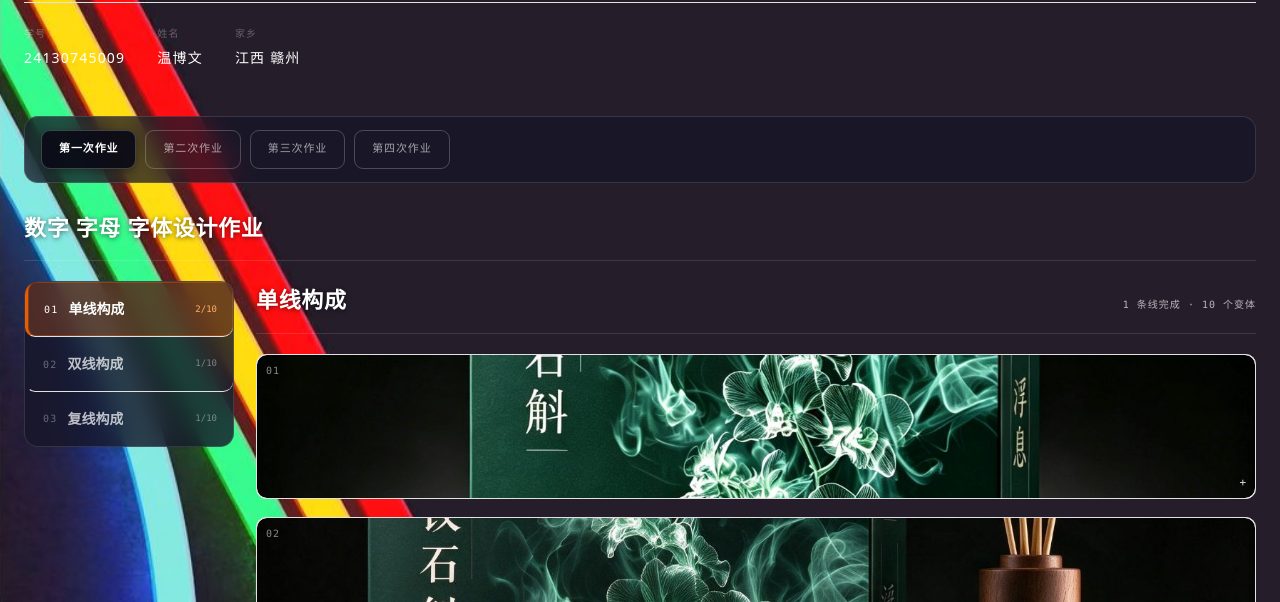
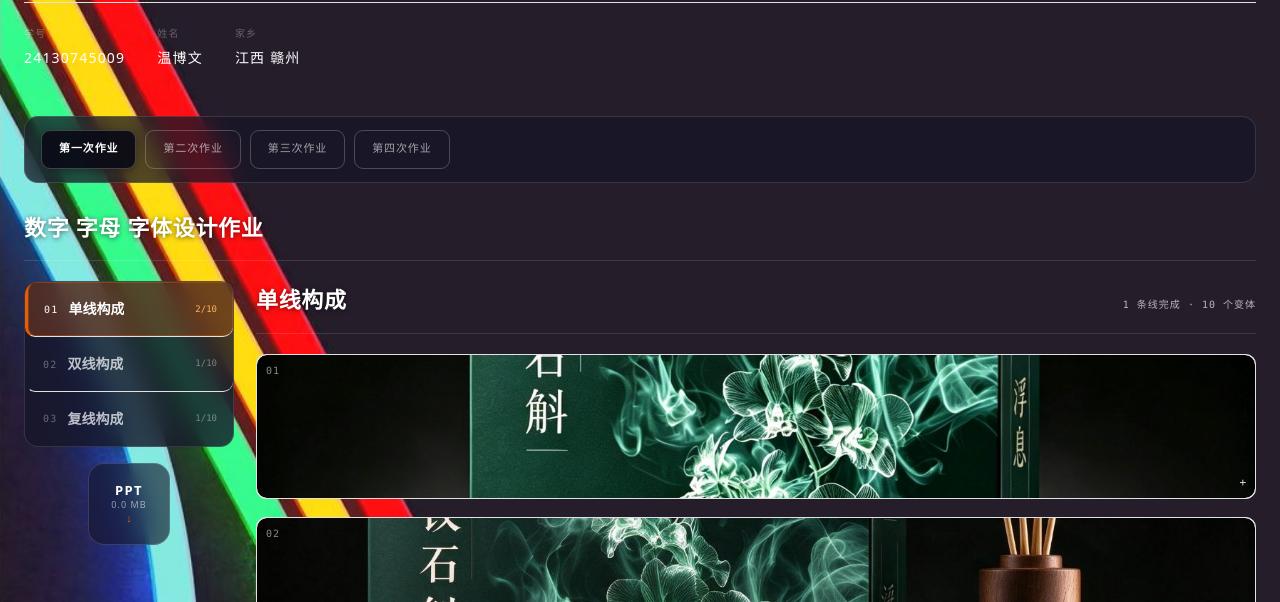
Before and after one commit to awaawaad/font-design, a plain HTML site: page index.html in a window 1280 px wide. Shown: the part 198-800 px from the top of the page. Drawn offline with Linux system fonts and the light colour scheme.

Commit message:
更新 11-08 15:09

```diff
--- a/index.html
+++ b/index.html
@@ -4,6 +4,7 @@
 <meta charset="UTF-8">
 <meta name="viewport" content="width=device-width, initial-scale=1.0">
 <title>字体设计 · 线构成研究</title>
+<style>.ppt-sq{display:flex;flex-direction:column;align-items:center;justify-content:center;width:82px;height:82px;margin:16px auto 0;border-radius:16px;gap:3px;background:rgba(22,22,40,.62);border:1px solid rgba(255,255,255,.14);-webkit-backdrop-filter:blur(14px);backdrop-filter:blur(14px);color:#fff;text-decoration:none;transition:background .28s,border-color .28s,transform .28s,box-shadow .28s;}.ppt-sq:hover{background:rgba(232,93,4,.24);border-color:rgba(232,93,4,.7);transform:translateY(-2px);box-shadow:0 10px 26px rgba(0,0,0,.35);}.ppt-sq:active{transform:translateY(0) scale(.97);}.ppt-sq .t{font-size:13px;font-weight:700;letter-spacing:.10em;line-height:1;}.ppt-sq .s{font-size:9px;letter-spacing:.12em;color:rgba(255,255,255,.55);line-height:1;}.ppt-sq .a{font-size:11px;color:#E85D04;line-height:1;}.ppt-sq.off{background:rgba(22,22,40,.34);border:1px dashed rgba(255,255,255,.20);cursor:default;}.ppt-sq.off:hover{transform:none;box-shadow:none;background:rgba(22,22,40,.34);border-color:rgba(255,255,255,.20);}.ppt-sq.off .t{color:rgba(255,255,255,.55);}@media (max-width:560px){.ppt-sq{width:64px;height:64px;margin-top:10px;border-radius:13px;}.ppt-sq .t{font-size:11px;}.ppt-sq .s{display:none;}}</style>
 <style>
   :root{
     --bg:#FFFFFF;--panel:#FAFAFA;--line:#E2E2E2;--line-hi:#C8C8C8;
@@ -650,7 +651,8 @@
     <input class="g-radio" type="radio" name="grp-w1" id="w1-g1">
     <input class="g-radio" type="radio" name="grp-w1" id="w1-g2">
     <div class="layout">
-      <nav class="side">
+      <div class="side-col" style="width:var(--side);flex-shrink:0;">
+        <nav class="side">
 
       <label class="side-item" for="w1-g0">
         <span class="side-idx">01</span>
@@ -667,7 +669,9 @@
         <span class="side-name">复线构成</span>
         <span class="side-cnt">1/10</span>
       </label>
-      </nav>
+        </nav>
+<a class="ppt-btn ppt-sq" href="files/3671867e7b.pptx" download="测试PPT.pptx" title="下载本作业 PPT"><span class="t">PPT</span><span class="s">0.0 MB</span><span class="a">↓</span></a>
+      </div>
       <div class="stage">
       <div class="group-panel" id="w1-p0">
         <div class="stage-head"><h2>单线构成</h2><span class="stage-tag">1 条线完成 · 10 个变体</span></div>
@@ -712,12 +716,15 @@
     </div>
   </section>
 <section class="work" id="work-w2">
+
       <div class="stub"><div class="icon">🚧</div><h3>第二次作业</h3><p>此处预留 · 待完成</p></div>
     </section>
 <section class="work" id="work-w3">
+
       <div class="stub"><div class="icon">🚧</div><h3>第三次作业</h3><p>此处预留 · 待完成</p></div>
     </section>
 <section class="work" id="work-w4">
+
       <div class="stub"><div class="icon">🚧</div><h3>第四次作业</h3><p>此处预留 · 待完成</p></div>
     </section>
   </div>
```
Also changed, not shown: 1 other file.
